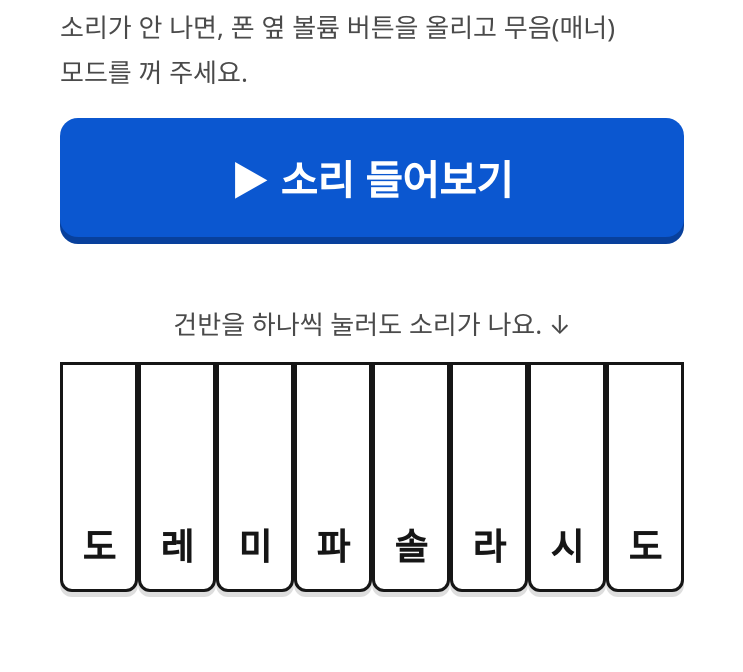
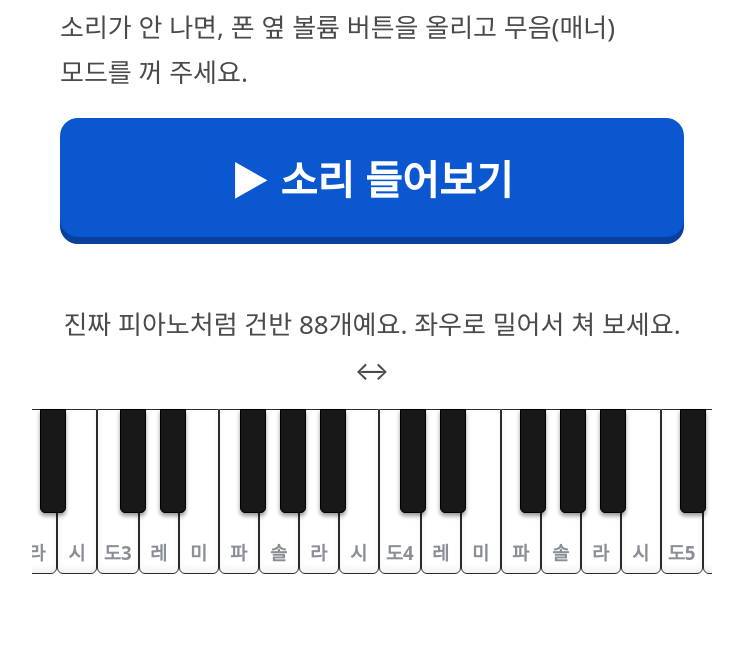
Before and after one commit to soundbluemusic/basic, an Astro site: page /listen/piano in a window 1280 px wide. Shown: the part 255-927 px from the top of the page, without its empty margins (268-1011 px from the left). Built offline with nearby package versions, Linux system fonts and the light colour scheme; Astro itself is replaced by a stand-in of ours.

Commit message:
피아노를 진짜 88키(A0~C8) 풀 배열로 교체 + 전 음역 레벨 보정
한 옥타브(도4~도5) 건반 → 실제 피아노와 동일한 88키:
- 흰 건반 52 + 검은 건반 36 = 88 (MIDI 21~108, A0~C8)
- 검은 건반 정확한 배열(2개·3개 묶음, E-F·B-C 사이 없음)
- 가로 스크롤(가운데 도4 자동 정렬), 흰 건반에 계이름 표시
- 모든 건반 click(마우스·터치·키보드·보조기기) + aria-label(계이름·옥타브)
- 큰 버튼 멜로디는 해당 건반 lit, "지금 소리: 계이름" 표시

엔진 norm을 전 음역 88키 균형으로 재보정:
- 기존 (f0/261.63)^1.45는 저음을 과도하게 죽임(A0가 C4의 1/10)
- max(treble^1.45, 0.62·r^0.22)로 177Hz 이하 저음 바닥 보강
- 검증: A0~C8 mf 피크 0.36~0.55(비율 1.55), 클립 없음, 도4~도5 튜닝 보존

Co-Authored-By: Claude Opus 4.8 (1M context) <noreply@anthropic.com>

```diff
--- a/src/pages/listen/piano.astro
+++ b/src/pages/listen/piano.astro
@@ -1,19 +1,27 @@
 ---
 import Base from '../../layouts/Base.astro';
 
-// 흰 건반 한 옥타브 (도~높은도). 각 건반은 진짜 버튼이라 손가락·키보드·보조기기로 누를 수 있어요.
-// 어르신·초보 대상이라 반음(검은 건반)은 일부러 두지 않습니다.
-// midi: 물리 엔진이 현의 주파수를 계산하는 데 씁니다 (f = 440·2^((midi-69)/12)).
-const whiteKeys = [
-  { label: '도', midi: 60 }, // C4
-  { label: '레', midi: 62 }, // D4
-  { label: '미', midi: 64 }, // E4
-  { label: '파', midi: 65 }, // F4
-  { label: '솔', midi: 67 }, // G4
-  { label: '라', midi: 69 }, // A4
-  { label: '시', midi: 71 }, // B4
-  { label: '도', midi: 72 }, // C5
-];
+// 진짜 피아노 배열 88키 (A0~C8, MIDI 21~108). 흰 건반 52 + 검은 건반 36.
+// 각 건반은 진짜 버튼이라 손가락·키보드·보조기기로 누를 수 있어요.
+const KO = ['도', '도♯', '레', '레♯', '미', '파', '파♯', '솔', '솔♯', '라', '라♯', '시'];
+const isBlack = (pc: number) =>
+  pc === 1 || pc === 3 || pc === 6 || pc === 8 || pc === 10;
+
+type White = { midi: number; ko: string; oct: number; isC: boolean };
+type Black = { midi: number; ko: string; oct: number; x: number };
+const whites: White[] = [];
+const blacks: Black[] = [];
+let wc = 0; // 지금까지 흰 건반 수(검은 건반 위치 계산용)
+for (let midi = 21; midi <= 108; midi++) {
+  const pc = midi % 12;
+  const oct = Math.floor(midi / 12) - 1; // 과학적 음높이 표기(C4=가운데 도)
+  if (isBlack(pc)) {
+    blacks.push({ midi, ko: KO[pc], oct, x: wc });
+  } else {
+    whites.push({ midi, ko: KO[pc], oct, isC: pc === 0 });
+    wc++;
+  }
+}
 ---
 
 <Base title="피아노 소리 들어보기">
@@ -21,7 +29,7 @@ const whiteKeys = [
     <a class="back" href="/"><span aria-hidden="true">←</span> 처음으로</a>
 
     <h1>피아노 소리 들어보기</h1>
-    <p class="lead">버튼을 누르면 피아노 소리가 나요.</p>
+    <p class="lead">건반을 누르면 피아노 소리가 나요.</p>
     <p class="lead note">
       소리가 안 나면, 폰 옆 볼륨 버튼을 올리고 무음(매너) 모드를 꺼 주세요.
     </p>
@@ -30,29 +38,42 @@ const whiteKeys = [
       <span aria-hidden="true">▶</span> 소리 들어보기
     </button>
 
-    <!-- 방금 난 음을 큰 글씨로 보여줘요 (소리 ↔ 화면 연결) -->
     <p class="now" aria-live="polite"><span id="now">&nbsp;</span></p>
 
     <p class="hint">
-      건반을 하나씩 눌러도 소리가 나요. <span aria-hidden="true">↓</span>
+      진짜 피아노처럼 건반 88개예요. 좌우로 밀어서 쳐 보세요.
+      <span aria-hidden="true">↔</span>
     </p>
 
-    <div class="piano" role="group" aria-label="피아노 건반">
+    <div class="piano-scroll" id="pianoScroll">
+      <div class="keyboard" role="group" aria-label="피아노 건반 88개">
         <div class="whites">
           {
-          whiteKeys.map((k, i) => (
+            whites.map((w) => (
               <button
-              class="key key--white"
+                class="key wkey"
                 type="button"
-              data-midi={k.midi}
-              data-label={k.label}
-              data-index={i}
-              aria-label={`${k.label} 건반`}
+                data-midi={w.midi}
+                aria-label={`${w.ko} ${w.oct}옥타브`}
               >
-              <span class="key__label">{k.label}</span>
+                <span class="wlabel">{w.isC ? `도${w.oct}` : w.ko}</span>
               </button>
             ))
           }
+        </div>
+        <div class="blacks">
+          {
+            blacks.map((b) => (
+              <button
+                class="key bkey"
+                type="button"
+                data-midi={b.midi}
+                aria-label={`${b.ko} ${b.oct}옥타브`}
+                style={`left: calc(${b.x} * var(--wkw) - var(--bkw) / 2)`}
+              />
+            ))
+          }
+        </div>
       </div>
     </div>
   </main>
@@ -63,7 +84,6 @@ const whiteKeys = [
     display: inline-block;
     font-size: 1rem;
     font-weight: 700;
-    /* 떨리는 손도 쉽게 누르도록 탭 영역을 넓게 */
     padding: 12px 14px;
     margin-left: -14px;
     margin-bottom: 8px;
@@ -83,7 +103,6 @@ const whiteKeys = [
     margin-bottom: 22px;
   }
 
-  /* ── 큰 버튼: 두껍고 눌리는 느낌 ── */
   .big-button {
     width: 100%;
     padding: 30px;
@@ -105,7 +124,6 @@ const whiteKeys = [
     background: var(--accent-deep);
   }
 
-  /* ── 방금 난 음 표시 ── */
   .now {
     height: 1.6em;
     margin: 18px 0 6px;
@@ -136,57 +154,97 @@ const whiteKeys = [
     font-size: 1rem;
     color: var(--ink-soft);
     text-align: center;
-    margin: 0 0 14px;
+    margin: 0 0 12px;
   }
 
-  /* ── 피아노 (흰 건반만) ── */
-  .piano {
-    touch-action: manipulation; /* 두 번 탭 확대 방지 → 연주감 좋음 */
+  /* ── 88키 피아노 (가로 스크롤) ── */
+  .piano-scroll {
+    --wkw: 40px; /* 흰 건반 폭 */
+    --wkh: 165px; /* 흰 건반 높이 */
+    --bkw: 26px; /* 검은 건반 폭 */
+    --bkh: 104px; /* 검은 건반 높이 */
+    overflow-x: auto;
+    overflow-y: hidden;
+    -webkit-overflow-scrolling: touch;
+    /* 화면 가장자리까지 꽉 차게(좌우 패딩 상쇄) */
+    margin: 0 calc(-1 * clamp(18px, 5vw, 28px));
+    padding: 4px clamp(18px, 5vw, 28px) 14px;
+    touch-action: pan-x; /* 가로 스크롤만, 두 번 탭 확대 방지 */
+  }
+  .keyboard {
+    position: relative;
+    height: var(--wkh);
+    width: calc(52 * var(--wkw));
     user-select: none;
   }
-
   .whites {
-    display: grid;
-    grid-template-columns: repeat(8, 1fr);
+    display: flex;
+    height: 100%;
   }
-
-  .key {
-    border: 3px solid var(--line);
-    transition:
-      transform 0.05s ease,
-      background 0.05s ease;
-  }
-
-  .key--white {
-    height: 230px;
+  .wkey {
+    flex: 0 0 var(--wkw);
+    height: 100%;
     background: var(--paper);
-    border-radius: 0 0 12px 12px;
+    border: 1px solid #2a2a2a;
+    border-radius: 0 0 6px 6px;
     display: flex;
     align-items: flex-end;
     justify-content: center;
-    padding-bottom: 18px;
-    box-shadow: 0 5px 0 rgba(22, 22, 22, 0.14);
+    padding-bottom: 8px;
+    box-shadow: inset 0 -4px 6px rgba(0, 0, 0, 0.06);
   }
-  .key__label {
-    font-size: 1.4rem;
-    font-weight: 800;
-    color: var(--ink);
+  .wlabel {
+    font-size: 0.72rem;
+    font-weight: 700;
+    color: #8a8f96;
+    pointer-events: none;
   }
-  /* 눌리거나 연주될 때: 파랗게 빛나고 살짝 들어감 */
-  .key--white.is-on {
+  .wkey:active,
+  .wkey.is-on {
     background: var(--accent);
-    transform: translateY(4px);
-    box-shadow: 0 1px 0 rgba(22, 22, 22, 0.14);
   }
-  .key--white.is-on .key__label {
+  .wkey:active .wlabel,
+  .wkey.is-on .wlabel {
     color: var(--accent-ink);
+  }
+
+  .blacks {
+    position: absolute;
+    top: 0;
+    left: 0;
+    height: 100%;
+    width: 100%;
+    pointer-events: none;
+    z-index: 2;
+  }
+  .bkey {
+    position: absolute;
+    top: 0;
+    width: var(--bkw);
+    height: var(--bkh);
+    background: #181818;
+    border: 1px solid #000;
+    border-radius: 0 0 5px 5px;
+    pointer-events: auto;
+    box-shadow: 0 3px 4px rgba(0, 0, 0, 0.4);
+  }
+  .bkey:active,
+  .bkey.is-on {
+    background: var(--accent);
+  }
+
+  /* 키보드 포커스 또렷하게 */
+  .key:focus-visible {
+    outline: 4px solid var(--accent);
+    outline-offset: -4px;
+    z-index: 3;
   }
 </style>
 
 <script>
-  // 진짜 피아노 = 현의 물리. 음원 샘플 없이, 모달 물리 모델 엔진(AudioWorklet,
-  // /piano-worklet.js)이 현의 진동 모드를 샘플 단위로 계산해 소리를 만든다.
-  // 워크릿을 못 쓰는 (아주 구형) 브라우저에서는 가벼운 가산 합성으로 폴백한다.
+  // ── 진짜 피아노 = 현의 물리. 음원 샘플 없이 모달 물리 모델 엔진(AudioWorklet,
+  //    /piano-worklet.js)이 현의 진동 모드를 샘플 단위로 계산. + 공간감(리버브).
+  //    워크릿 미지원(아주 구형)에서는 가벼운 가산 합성으로 폴백. ──
   const AC = (window.AudioContext ||
     (window as any).webkitAudioContext) as typeof AudioContext;
 
@@ -197,9 +255,10 @@ const whiteKeys = [
   let initPromise: Promise<void> | null = null;
 
   const midiToFreq = (m: number) => 440 * Math.pow(2, (m - 69) / 12);
+  const KO = ['도', '도♯', '레', '레♯', '미', '파', '파♯', '솔', '솔♯', '라', '라♯', '시'];
+  const koOf = (m: number) => KO[((m % 12) + 12) % 12];
 
   // 임펄스 응답 생성(절차적, 음원 파일 없음): 사용자 트랙의 공간감(리버브) 근사.
-  // 지수 감쇠 노이즈 + 고역 댐핑(어두운 꼬리) + 짧은 프리딜레이, 좌우 디코릴레이션.
   function makeReverbIR(
     c: AudioContext,
     seconds: number,
@@ -229,7 +288,6 @@ const whiteKeys = [
     initPromise = (async () => {
       ctx = new AC();
       // ── 공간감(리버브) 버스: 소스 → dry + wet(컨볼루션) → 출력 ──
-      // 사용자 트랙의 잔향(측정 기반, 음악적으로 ~2.5초 방/홀)을 입혀 공간감을 맞춤.
       const out = ctx.createGain();
       out.connect(ctx.destination);
       const busIn = ctx.createGain();
@@ -254,7 +312,6 @@ const whiteKeys = [
         node.connect(busIn);
         mode = 'worklet';
       } catch {
-        // 폴백: 컴프레서 하나 두고 가벼운 가산 합성
         fbComp = ctx.createDynamicsCompressor();
         fbComp.threshold.value = -18;
         fbComp.ratio.value = 4;
@@ -272,7 +329,7 @@ const whiteKeys = [
     if (ctx && ctx.state === 'suspended') ctx.resume();
   }
 
-  // ── 폴백(워크릿 미지원): 간단한 비조화 가산 음 ──
+  // 폴백(워크릿 미지원): 간단한 비조화 가산 음
   function fallbackNote(f0: number, vel: number, when: number) {
     const c = ctx as AudioContext;
     const bus = c.createGain();
@@ -303,7 +360,10 @@ const whiteKeys = [
     resume();
     if (mode === 'worklet' && node) {
       if (delay > 0) {
-        setTimeout(() => node!.port.postMessage({ type: 'noteOn', midi, vel }), delay * 1000);
+        setTimeout(
+          () => node!.port.postMessage({ type: 'noteOn', midi, vel }),
+          delay * 1000
+        );
       } else {
         node.port.postMessage({ type: 'noteOn', midi, vel });
       }
@@ -314,7 +374,11 @@ const whiteKeys = [
 
   // ── 화면 반응 ──
   const nowEl = document.getElementById('now');
-  function litKey(el: Element | null) {
+  const keyByMidi = new Map<number, HTMLButtonElement>();
+  document.querySelectorAll<HTMLButtonElement>('.key').forEach((k) => {
+    keyByMidi.set(Number(k.dataset.midi), k);
+  });
+  function litKey(el: Element | null | undefined) {
     if (!el) return;
     el.classList.add('is-on');
     setTimeout(() => el.classList.remove('is-on'), 260);
@@ -323,36 +387,27 @@ const whiteKeys = [
     if (!nowEl) return;
     nowEl.textContent = text;
     nowEl.classList.remove('pop');
-    void (nowEl as HTMLElement).offsetWidth; // 애니메이션 재시작
+    void (nowEl as HTMLElement).offsetWidth;
     nowEl.classList.add('pop');
   }
 
-  const whiteByIndex = [
-    ...document.querySelectorAll<HTMLButtonElement>('.key--white'),
-  ];
-
-  function press(midi: number, keyEl: Element | null, label?: string) {
+  function press(midi: number, keyEl: Element | null) {
     litKey(keyEl);
-    if (label) showNow('지금 소리: ' + label);
+    showNow('지금 소리: ' + koOf(midi));
     // 사람이 친 듯 매 타건 셈여림을 미세하게 달리(고정음색 = 가짜 신호)
     playMidi(midi, 0.72 + Math.random() * 0.16);
   }
 
   // 큰 버튼: 도-미-솔-높은도 또르르 (해당 건반도 차례로 빛남)
-  const melody = [
-    { midi: 60, idx: 0 },
-    { midi: 64, idx: 2 },
-    { midi: 67, idx: 4 },
-    { midi: 72, idx: 7 },
-  ];
-  const STEP = 0.5; // 음 간격(초) — 피아노 여운에 맞춰 넉넉히
-  let playing = false; // 연주 중 재클릭 시 중첩 방지
+  const melody = [60, 64, 67, 72];
+  const STEP = 0.5;
+  let playing = false;
   document.getElementById('play')?.addEventListener('click', () => {
     if (playing) return;
     playing = true;
     melody.forEach((m, i) => {
-      playMidi(m.midi, 0.85, i * STEP);
-      setTimeout(() => litKey(whiteByIndex[m.idx]), i * STEP * 1000);
+      playMidi(m, 0.85, i * STEP);
+      setTimeout(() => litKey(keyByMidi.get(m)), i * STEP * 1000);
     });
     setTimeout(() => showNow('지금 소리: 도미솔도'), melody.length * STEP * 1000);
     setTimeout(
@@ -367,7 +422,15 @@ const whiteKeys = [
   document.querySelectorAll<HTMLButtonElement>('.key').forEach((key) => {
     key.addEventListener('click', () => {
       const midi = Number(key.dataset.midi);
-      if (!Number.isNaN(midi)) press(midi, key, key.dataset.label);
+      if (!Number.isNaN(midi)) press(midi, key);
     });
   });
+
+  // 처음에 가운데 '도'(C4)가 보이도록 스크롤
+  const scroller = document.getElementById('pianoScroll');
+  const c4 = keyByMidi.get(60);
+  if (scroller && c4) {
+    scroller.scrollLeft =
+      c4.offsetLeft - scroller.clientWidth / 2 + c4.offsetWidth / 2;
+  }
 </script>
```
Also changed, not shown: public/piano-worklet.js (+5 -3 lines). Lines whose indentation alone changed are shown as unchanged.
